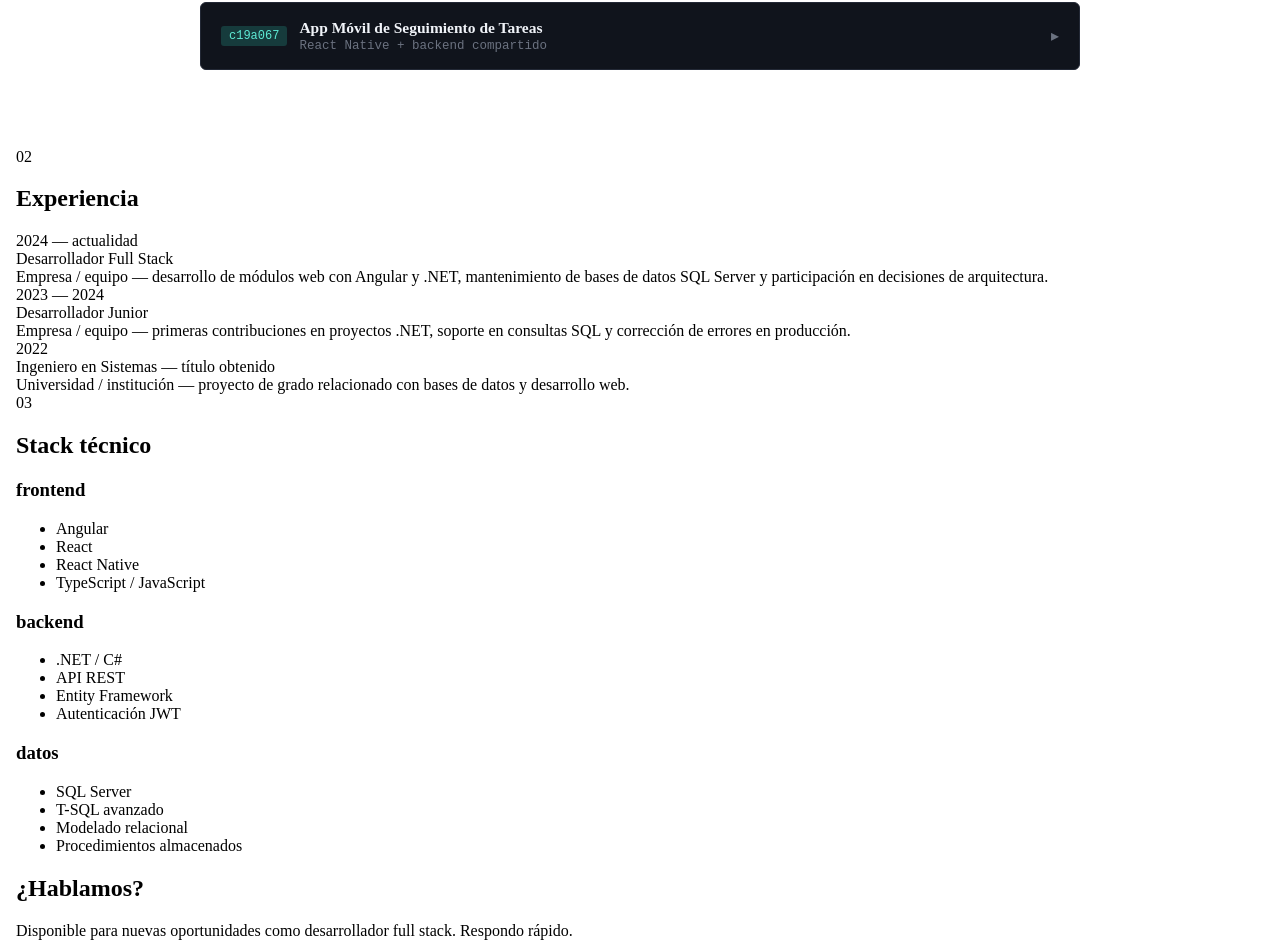
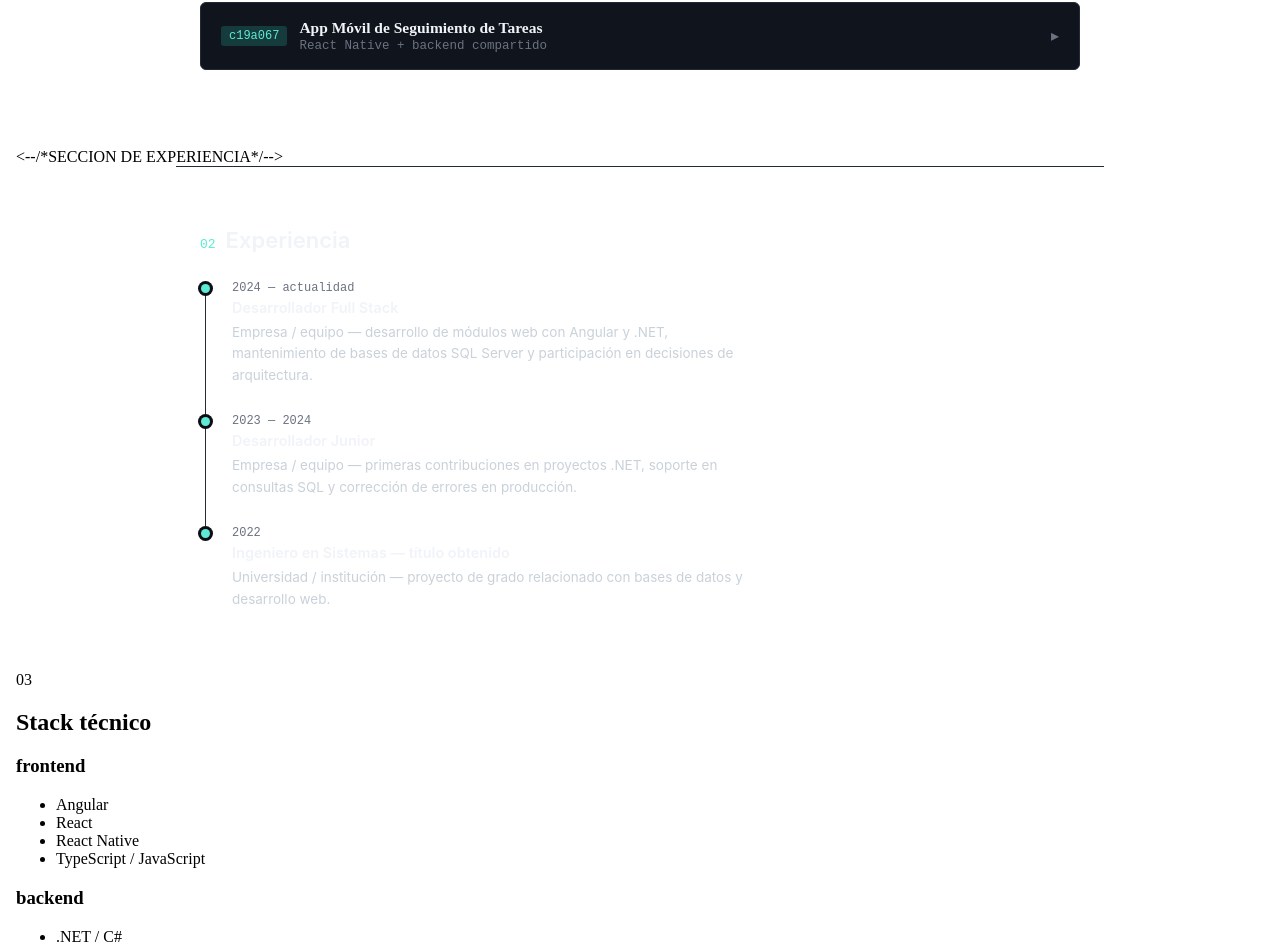
Before and after one commit to DayanaB01/portafolioA, an Angular app: page /principalPage in a window 1280 px wide. Shown: the part 1378-2323 px from the top of the page. Built offline with nearby package versions, Linux system fonts and the light colour scheme.

Commit message:
section experience full completed

```diff
--- a/src/app/app-routing.module.ts
+++ b/src/app/app-routing.module.ts
@@ -2,11 +2,13 @@ import { NgModule } from '@angular/core';
 import { RouterModule, Routes } from '@angular/router';
 import { PrincipalPageComponent } from './components/principal-page/principal-page.component';
 import { ProjectsComponent } from './components/projects/projects.component';
+import { ExperienceComponent } from './components/experience/experience.component';
 
 const routes: Routes = [
   {path:'', redirectTo:'principalPage', pathMatch:'full'},
   {path: 'principalPage', component: PrincipalPageComponent},
-  {path: 'projectsAll', component:ProjectsComponent}
+  {path: 'projectsAll', component:ProjectsComponent},
+  {path:'experience', component:ExperienceComponent},
 ];
 
 @NgModule({
--- a/src/app/app.module.ts
+++ b/src/app/app.module.ts
@@ -5,12 +5,14 @@ import { AppRoutingModule } from './app-routing.module';
 import { AppComponent } from './app.component';
 import { PrincipalPageComponent } from './components/principal-page/principal-page.component';
 import { ProjectsComponent } from './components/projects/projects.component';
+import { ExperienceComponent } from './components/experience/experience.component';
 
 @NgModule({
   declarations: [
     AppComponent,
     PrincipalPageComponent,
-    ProjectsComponent
+    ProjectsComponent,
+    ExperienceComponent
   ],
   imports: [
     BrowserModule,
--- /dev/null
+++ b/src/app/components/experience/experience.component.css
@@ -0,0 +1,87 @@
+:host {
+  --border: #232936;
+  --bg: #0B0E14;
+  --text: #C9D1D9;
+  --text-dim: #6B7280;
+  --text-bright: #F0F3F8;
+  --accent: #5EEAD4;
+  --font-mono: 'JetBrains Mono', 'Fira Code', ui-monospace, monospace;
+}
+
+.section {
+  max-width: 880px;
+  margin: 0 auto;
+  padding: 60px 24px;
+  border-top: 1px solid var(--border);
+}
+
+.section-head {
+  font-family: var(--font-mono);
+  font-size: 13px;
+  color: var(--text-dim);
+  margin-bottom: 28px;
+  display: flex;
+  align-items: baseline;
+  gap: 10px;
+
+  .num { color: var(--accent); }
+
+  h2 {
+    font-family: -apple-system, BlinkMacSystemFont, 'Inter', sans-serif;
+    font-size: 22px;
+    color: var(--text-bright);
+    font-weight: 600;
+    margin: 0;
+  }
+}
+
+.log {
+  font-family: var(--font-mono);
+  font-size: 13.5px;
+}
+
+.log-entry {
+  position: relative;
+  padding-left: 26px;
+  padding-bottom: 28px;
+  border-left: 1px solid var(--border);
+  margin-left: 5px;
+
+  &::before {
+    content: '';
+    position: absolute;
+    left: -5px;
+    top: 3px;
+    width: 9px;
+    height: 9px;
+    border-radius: 50%;
+    background: var(--accent);
+    box-shadow: 0 0 0 3px var(--bg);
+  }
+
+  &:last-child {
+    border-color: transparent;
+    padding-bottom: 0;
+  }
+}
+
+.log-meta {
+  color: var(--text-dim);
+  font-size: 12px;
+}
+
+.log-title {
+  color: var(--text-bright);
+  font-weight: 600;
+  font-size: 14.5px;
+  margin: 4px 0 6px;
+  font-family: -apple-system, BlinkMacSystemFont, 'Inter', sans-serif;
+}
+
+.log-desc {
+  color: var(--text);
+  font-size: 13.5px;
+  font-family: -apple-system, BlinkMacSystemFont, 'Inter', sans-serif;
+  max-width: 60ch;
+  line-height: 1.6;
+}
--- /dev/null
+++ b/src/app/components/experience/experience.component.html
@@ -0,0 +1,13 @@
+    <section class="section" id="experiencia">
+      <div class="section-head">
+        <span class="num">02</span>
+        <h2>Experiencia</h2>
+      </div>
+      <div class="log">
+        <div class="log-entry" *ngFor="let entry of entries">
+          <div class="log-meta">{{entry.period}}</div>
+          <div class="log-title">{{entry.title}}</div>
+          <div class="log-desc">{{entry.description}}</div>
+        </div>
+      </div>
+    </section>
--- /dev/null
+++ b/src/app/components/experience/experience.component.ts
@@ -0,0 +1,29 @@
+import { Component } from '@angular/core';
+import { ExperienceEntry } from 'src/app/models/experience.model';
+
+@Component({
+  selector: 'app-experience',
+  templateUrl: './experience.component.html',
+  styleUrls: ['./experience.component.css']
+})
+export class ExperienceComponent {
+  entries: ExperienceEntry[] = [
+    {
+      period: '2024 — actualidad',
+      title: 'Desarrollador Full Stack',
+      description: 'Empresa / equipo — desarrollo de módulos web con Angular y .NET, mantenimiento de bases de datos SQL Server y participación en decisiones de arquitectura.'
+    },
+    {
+      period: '2023 — 2024',
+      title: 'Desarrollador Junior',
+      description: 'Empresa / equipo — primeras contribuciones en proyectos .NET, soporte en consultas SQL y corrección de errores en producción.'
+    },
+    {
+      period: '2022',
+      title: 'Ingeniero en Sistemas — título obtenido',
+      description: 'Universidad / institución — proyecto de grado relacionado con bases de datos y desarrollo web.'
+    }
+  ];
+
+  //type: 'work' | 'education' para dar orden
+}
--- a/src/app/components/principal-page/principal-page.component.html
+++ b/src/app/components/principal-page/principal-page.component.html
@@ -38,29 +38,10 @@
         <button class="btn btn-ghost" (click)="scrollToProjects()">Ver proyectos ↓</button>
       </div>
     </section>
-    //*PROYECTOS SECCION*//
+    /*PROYECTOS SECCION*/
     <app-projects/>
-
-    <section class="section" id="experiencia">
-      <div class="section-head"><span class="num">02</span><h2>Experiencia</h2></div>
-      <div class="log">
-        <div class="log-entry">
-          <div class="log-meta">2024 — actualidad</div>
-          <div class="log-title">Desarrollador Full Stack</div>
-          <div class="log-desc">Empresa / equipo — desarrollo de módulos web con Angular y .NET, mantenimiento de bases de datos SQL Server y participación en decisiones de arquitectura.</div>
-        </div>
-        <div class="log-entry">
-          <div class="log-meta">2023 — 2024</div>
-          <div class="log-title">Desarrollador Junior</div>
-          <div class="log-desc">Empresa / equipo — primeras contribuciones en proyectos .NET, soporte en consultas SQL y corrección de errores en producción.</div>
-        </div>
-        <div class="log-entry">
-          <div class="log-meta">2022</div>
-          <div class="log-title">Ingeniero en Sistemas — título obtenido</div>
-          <div class="log-desc">Universidad / institución — proyecto de grado relacionado con bases de datos y desarrollo web.</div>
-        </div>
-      </div>
-    </section>
+    <--/*SECCION DE EXPERIENCIA*/-->
+    <app-experience/>
 
     <section class="section" id="skills">
       <div class="section-head"><span class="num">03</span><h2>Stack técnico</h2></div>
--- /dev/null
+++ b/src/app/models/experience.model.ts
@@ -0,0 +1,5 @@
+export interface ExperienceEntry {
+    period: string;
+    title: string;
+    description: string;
+}
```
Also changed, not shown: 1 other file (tests, documents, lock files or other folders).
